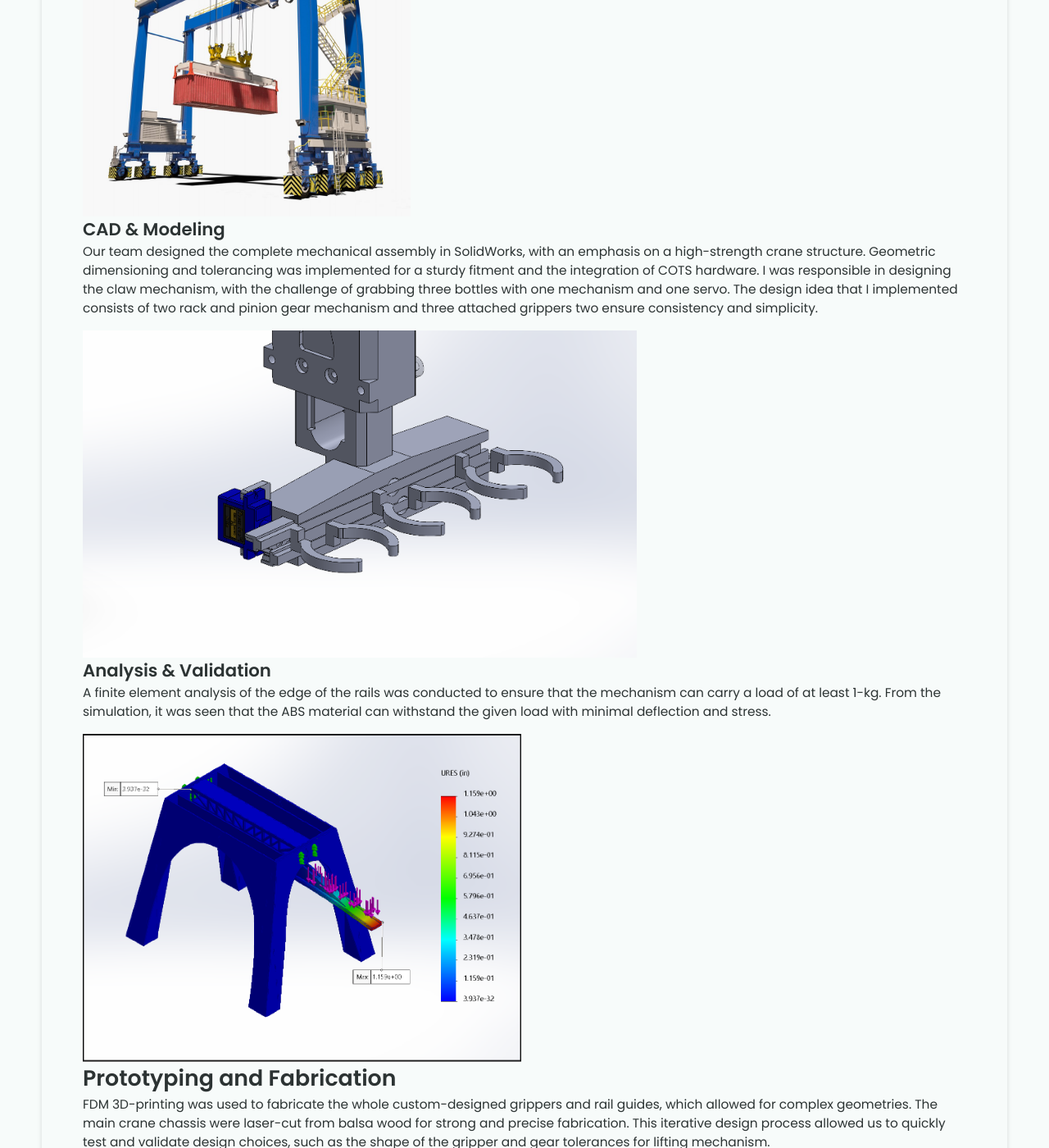
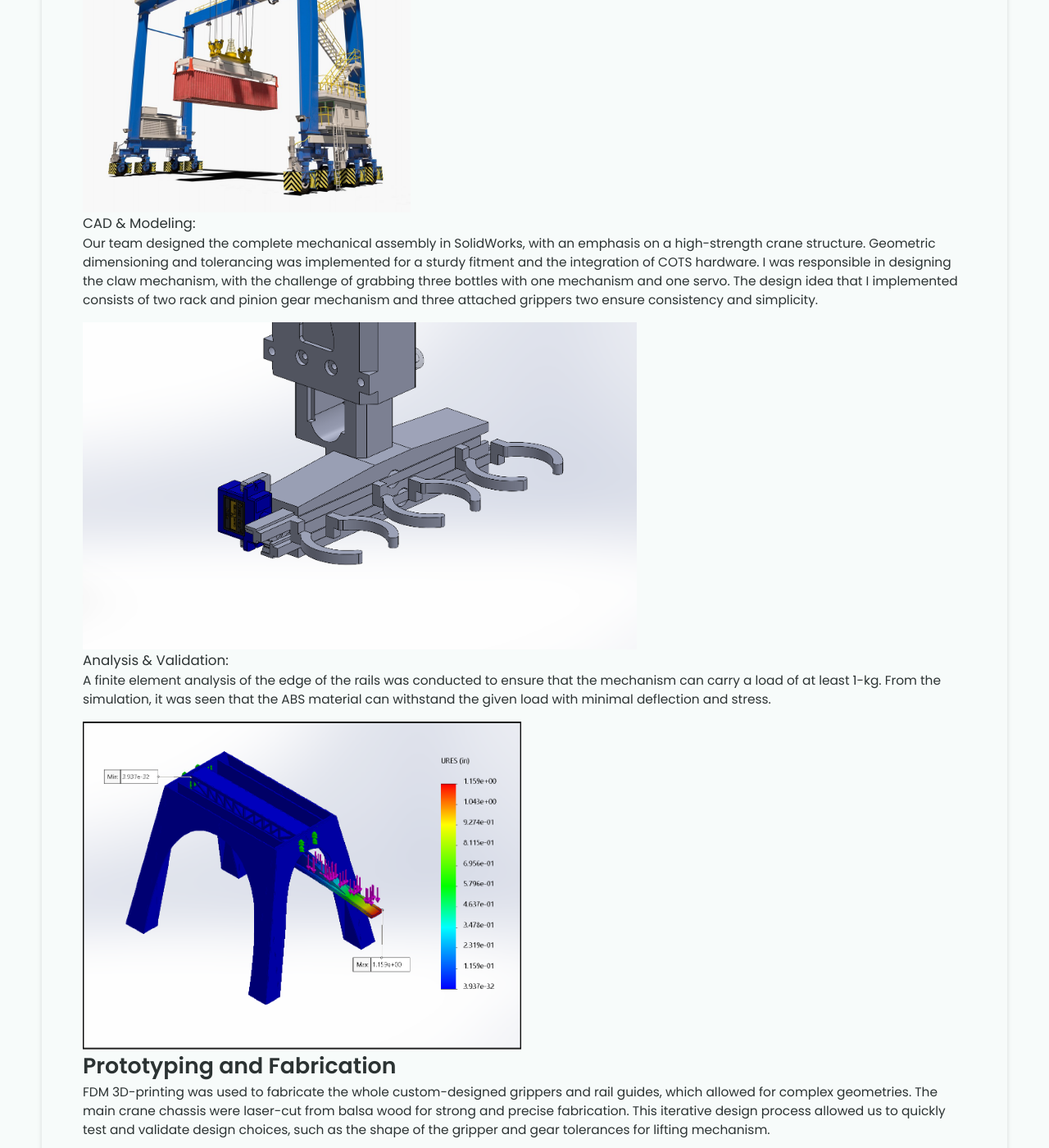
Before and after one commit to WidyasmaraDimas/WidyasmaraDimas.github.io, a Jekyll site: the page built from _projects/Precision Pioneers/index.md, in a window 1280 px wide and 1400 px high, scrolled down 1275 px. Shown: the whole window at 82% size. Built offline with Jekyll 4.4.1, drawn with Linux system fonts in a browser that asks for light colours.

```diff
--- a/_projects/Precision Pioneers/index.md
+++ b/_projects/Precision Pioneers/index.md
@@ -17,25 +17,31 @@ main-image: /CAD_Plain.png
 # The Challenge
 The objective for this project was to design and fabricate a device capable of automatically transporting three bottles from one place to another over a one-inch square cross section extrusion. A key constraint was that the bottles cannot be harmed and the task needed to be completed under 30 seconds without human intervention.
 
+
 # Design & Analysis
-## Design Ideas:
+
+### Design Ideas:
 The key inspiration for our crane-like design was the gantry crane, usually found on shipyards. We found that the vertical and horizontal transportation of crates by the gantry crane inspiring and it became a big part of the final product. We mainly studied the mechanism by which the gantry crane moves containers.
 
 {% include image-gallery.html images="Gantry.jpg" height="400" %}
 
-## CAD & Modeling
+### CAD & Modeling:
 Our team designed the complete mechanical assembly in SolidWorks, with an emphasis on a high-strength crane structure. Geometric dimensioning and tolerancing was implemented for a sturdy fitment and the integration of COTS hardware.
 I was responsible in designing the claw mechanism, with the challenge of grabbing three bottles with one mechanism and one servo. The design idea that I implemented consists of two rack and pinion gear mechanism and three attached grippers two ensure consistency and simplicity.
 
 {% include image-gallery.html images="Gripper.png" height="400" %}
 
-## Analysis & Validation
+### Analysis & Validation:
 A finite element analysis of the edge of the rails was conducted to ensure that the mechanism can carry a load of at least 1-kg. From the simulation, it was seen that the ABS material can withstand the given load with minimal deflection and stress.
 
 {% include image-gallery.html images="Sim.png" height="400" %}
 
+
 # Prototyping and Fabrication
 FDM 3D-printing was used to fabricate the whole custom-designed grippers and rail guides, which allowed for complex geometries. The main crane chassis were laser-cut from balsa wood for strong and precise fabrication. This iterative design process allowed us to quickly test and validate design choices, such as the shape of the gripper and gear tolerances for lifting mechanism.
 
+
 # Automation and Integration
 To achieve fully autonomous functionality, an algorithm was created in C program by testing the prototype. An addition of a joystick allows manual operation of the mechanism while simultaneously providing a button to activate the automatic process of moving the bottles. The algorithm controlled the sequence of servos and DC motors to transport three bottles with 100% success rate.
+
+---
```
